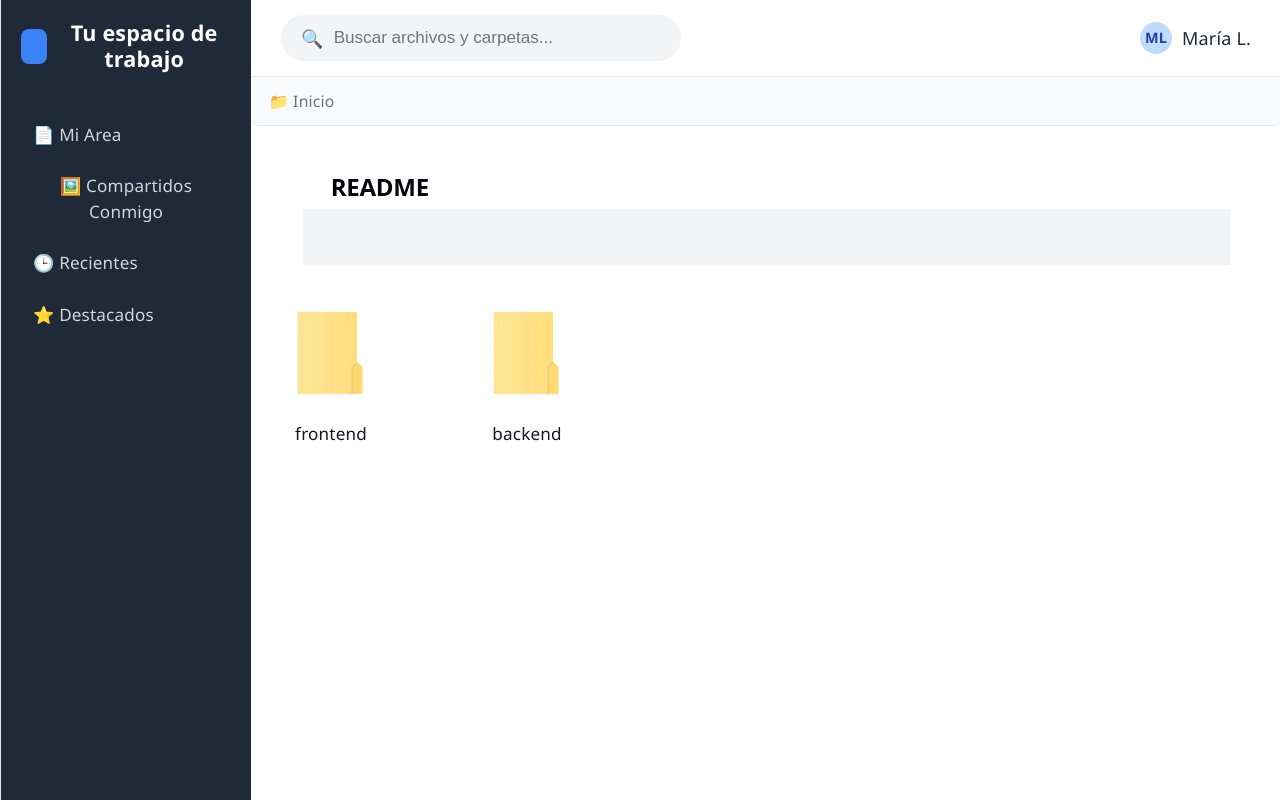
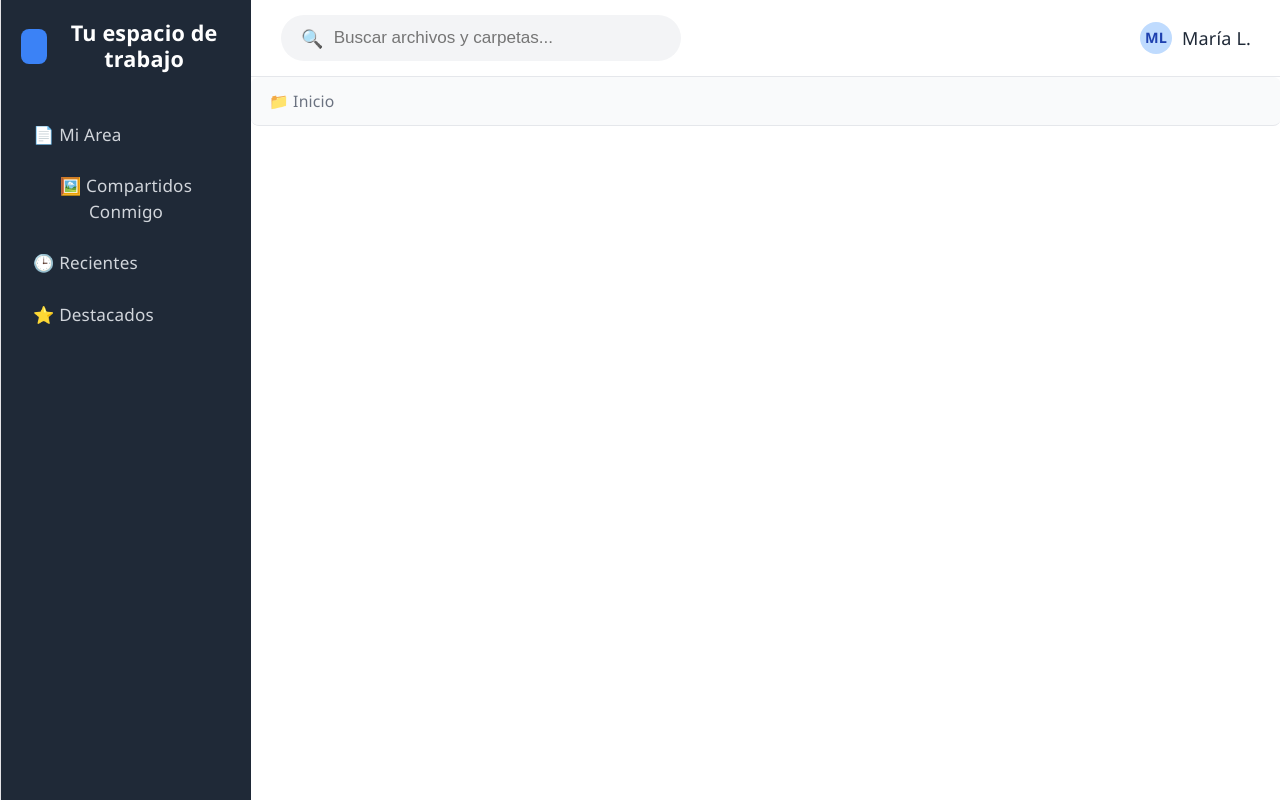
Before and after one commit to matty-23/Progra-III, a React (Vite) app in the folder frontend/: page /1/1 in a window 1280 px wide. Built offline with nearby package versions, Linux system fonts and the light colour scheme.

Commit message:
Se arreglo el problema de rutas para mi area. Falta hacer mas bonito, ordenar codigo, y hacer mas rutas

```diff
--- a/frontend/src/App.jsx
+++ b/frontend/src/App.jsx
@@ -31,8 +31,8 @@ export default function App() {
         credenciales predefinidas
         */}
 
-        <Route path="/:nameUser/:UserId" element={<MiArea/>} />
-
+        <Route path="/:nameUser/:UserId" element={<PageInicio/>} />
+        <Route path="/Mi Area" element={<MiArea />} />
       </Routes>
     </BrowserRouter>
     )
--- a/frontend/src/components/Cambiar.jsx
+++ /dev/null
@@ -1,20 +0,0 @@
-import Login from "../pages/Login";
-import MiArea from "../pages/MiArea";
-import PageInicio from "../pages/pageInicio";
-
-export function abrirSection({activeSection}){
-  //   switch (activeSection) {
-  //   case "Mi Area":
-  //     return <MiArea />;
-  //   case "Compartidos Conmigo":
-  //     return <PageInicio />;
-  //   case "Recientes":
-  //     return <MiArea />;
-  //   case "Destacados":
-  //     return <PageInicio />;
-  //   // default:
-  //   //   return <PageInicio />;
-
-  // }
-  return <Login />;
-}
--- a/frontend/src/components/sidebar.jsx
+++ b/frontend/src/components/sidebar.jsx
@@ -1,13 +1,15 @@
 import SectionButton from "./SectionButton";
 import SECTIONS from "../models/sectionModel";
+import { useNavigate } from "react-router-dom";
 import { useState} from "react";
 import './Sidebar.css';
 
 export default function Sidebar({sections}) {
   const [activeSection, setActiveSection] = useState(null);
+  const navigate = useNavigate();
   const handleClick = (section) => {
   setActiveSection(section.name);
-  section.action();
+  navigate(`/${section.name}`);
 };
   return (
     <div className="sidebar">
```
Also changed, not shown: 1 other file (tests, documents, lock files or other folders).
